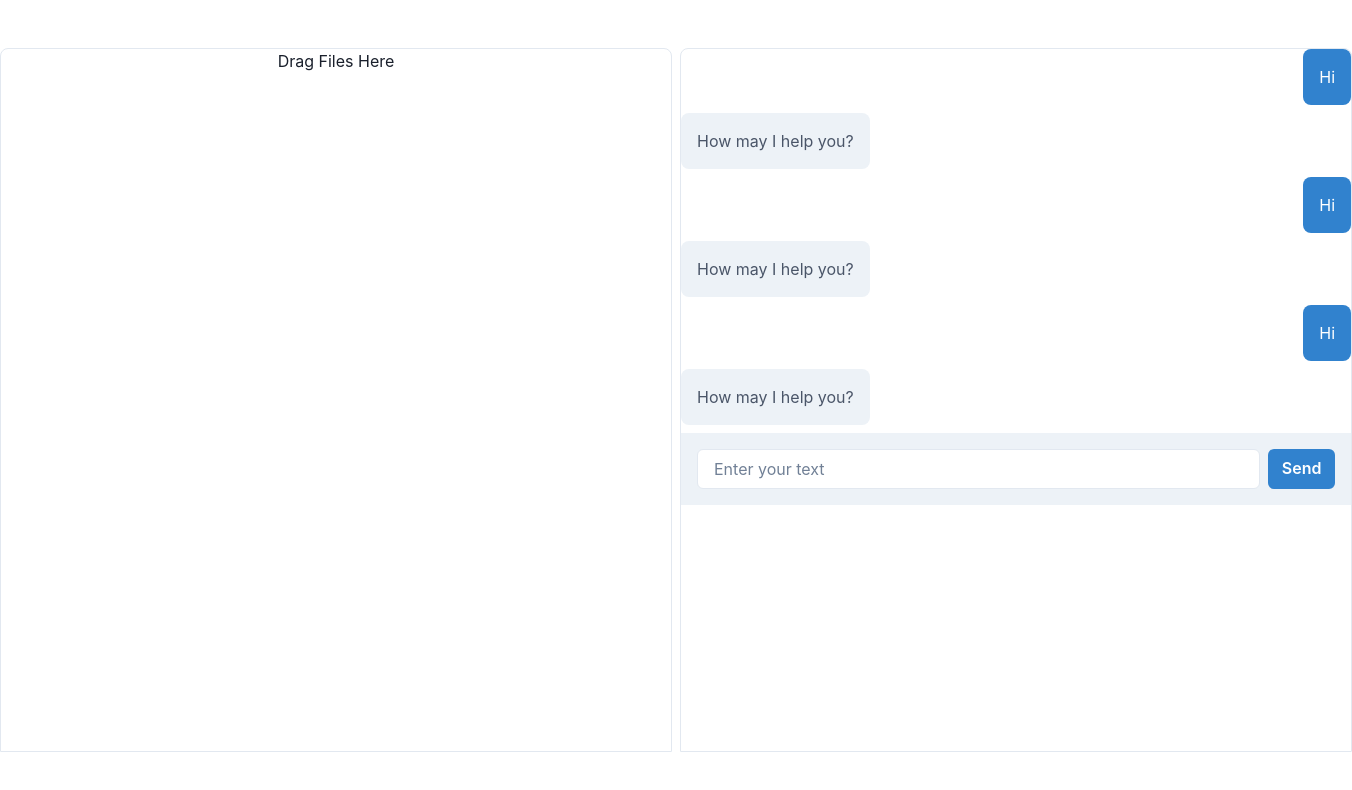
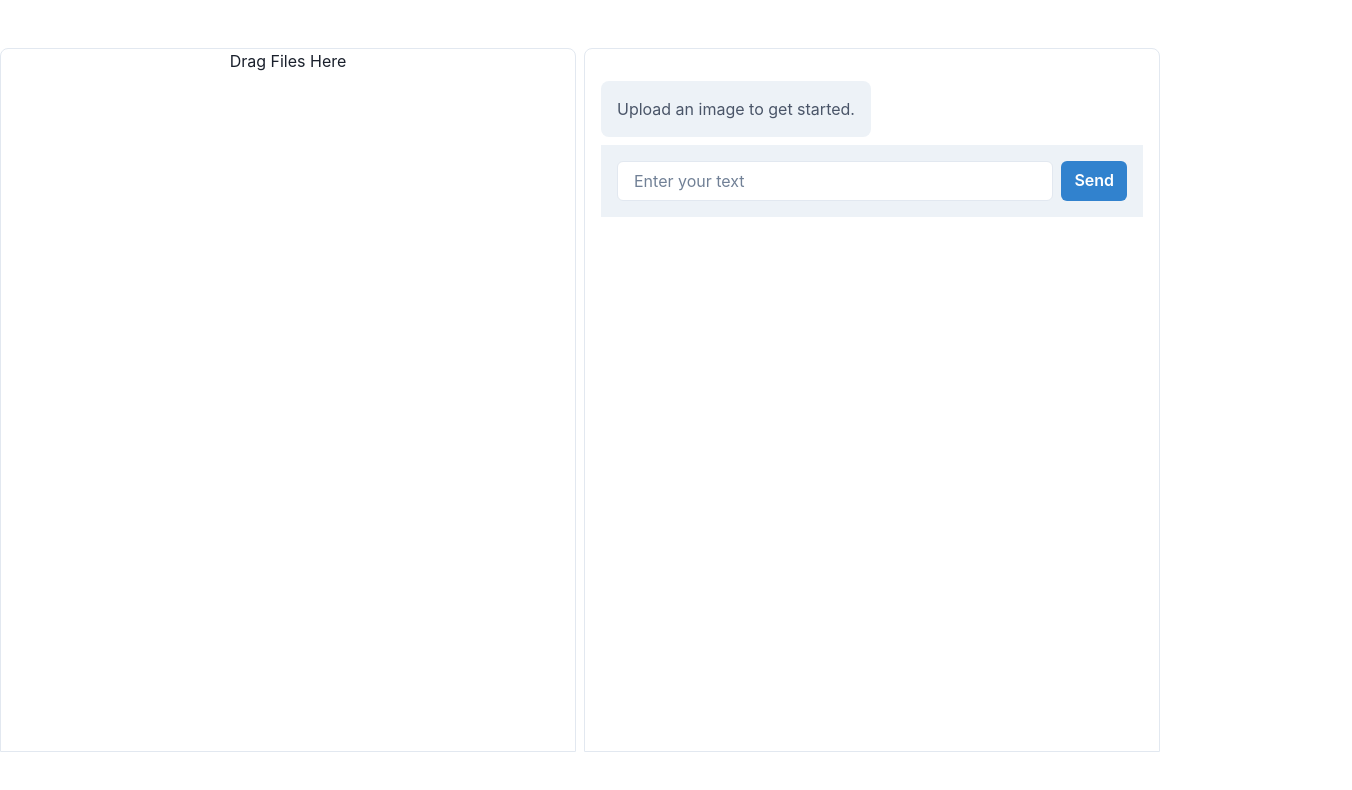
Before and after one commit to kylejshaffer/vqa-endpoint, a React (Create React App) app: page / in a window 1280 px wide. Shown: the top 790 px of the page, 1352 px wide, since content can reach past the window. Built offline with nearby package versions, Linux system fonts and the light colour scheme; what @gradio/client would draw is missing.

Commit message:
Fixing chat pane to add user/bot messages one by one.

```diff
--- a/src/App.js
+++ b/src/App.js
@@ -1,58 +1,22 @@
 import { Client } from "@gradio/client";
-import { useRef, useState } from 'react';
-import { Button, ChakraProvider, Flex, HStack, Input, VStack } from '@chakra-ui/react'
+import { ChakraProvider, Flex, HStack } from '@chakra-ui/react'
+import ChatPane from "./components/ChatPane";
 import Dropzone from "./components/DropZone";
 import { LMServiceContext } from "./context/LMServiceContext";
-import Message from "./components/Message";
 import './App.css';
 
 const lmApp = await Client.connect("openbmb/MiniCPM-V-2");
 
 function App() {
-  // const [result, setResult] = useState(null);
-  const userInput = useRef(null);
-
-  const getResponse = async () => {
-    if (!userInput.current.value) {
-      alert("You need to input some text!");
-    }
-    const response = await lmApp.predict("/respond", [
-        // "What object is in the input image?", // string  in 'Input text' Textbox component
-        userInput.current.value,
-        [], // undefined  in 'Chat with MiniCPM-V 2.0' Chatbot component
-        "Sampling", // string  in 'Decode Type' Radio component
-        3, // number (numeric value between 0 and 5) in 'Num Beams' Slider component
-        1.2, // number (numeric value between 0 and 3) in 'Repetition Penalty' Slider component
-        1.05, // number (numeric value between 0 and 3) in 'Repetition Penalty' Slider component
-        0.8, // number (numeric value between 0 and 1) in 'Top P' Slider component
-        100, // number (numeric value between 0 and 200) in 'Top K' Slider component
-        0.7, // number (numeric value between 0 and 2) in 'Temperature' Slider component
-    ]);
-    console.log(response.data[1][0][1]);
-  }
-
   return (
     <ChakraProvider>
       <LMServiceContext.Provider value={ lmApp }>
-      <Flex h="100vh" py={12}>
-        <HStack>
-          <VStack w="2xl" m="auto" h="full" borderWidth="1px" roundedTop="lg">
+        <Flex h="100vh" py={12} alignItems="auto">
+          <HStack>
             <Dropzone />
-          </VStack>
-          <VStack w="2xl" m="auto" h="full" borderWidth="1px" roundedTop="lg">
-            <Message text="Hi" actor="user" />
-            <Message text="How may I help you?" actor="bot" />
-            <Message text="Hi" actor="user" />
-            <Message text="How may I help you?" actor="bot" />
-            <Message text="Hi" actor="user" />
-            <Message text="How may I help you?" actor="bot" />
-            <HStack width="100%" p={4} bg="gray.100">
-              <Input bg="white" placeholder="Enter your text" ref={userInput} />
-              <Button colorScheme="blue" onClick={getResponse}>Send</Button>
-            </HStack>
-          </VStack>
-        </HStack>
-      </Flex>
+            <ChatPane />
+          </HStack>
+        </Flex>
       </LMServiceContext.Provider>
     </ChakraProvider>
   );
--- /dev/null
+++ b/src/components/ChatPane.js
@@ -0,0 +1,66 @@
+import { useContext, useRef, useState } from 'react';
+import { Button, Flex, HStack, Input, Spinner, VStack } from "@chakra-ui/react";
+import { LMServiceContext } from '../context/LMServiceContext';
+import Message from "./Message";
+
+function ChatPane() {
+    const userInput = useRef(null);
+    const [messageList, setMessageList] = useState([]);
+    const lmApp = useContext(LMServiceContext);
+
+    const getResponse = async () => {
+        if (!userInput.current.value) {
+          alert("You need to input some text!");
+        }
+        const userChat = userInput.current.value;
+        userInput.current.value = "";
+        setMessageList((prevList) => [...prevList, {agent: "user", text: userChat}]);
+        const response = await lmApp.predict("/respond", [
+            userChat,
+            [], // undefined  in 'Chat with MiniCPM-V 2.0' Chatbot component
+            "Sampling", // string  in 'Decode Type' Radio component
+            3, // number (numeric value between 0 and 5) in 'Num Beams' Slider component
+            1.2, // number (numeric value between 0 and 3) in 'Repetition Penalty' Slider component
+            1.05, // number (numeric value between 0 and 3) in 'Repetition Penalty' Slider component
+            0.8, // number (numeric value between 0 and 1) in 'Top P' Slider component
+            100, // number (numeric value between 0 and 200) in 'Top K' Slider component
+            0.7, // number (numeric value between 0 and 2) in 'Temperature' Slider component
+        ]);
+        const botResponse = response.data[1][0][1];
+        // const botResponse = "I am a chatbot.";
+        setMessageList((prevList) => [...prevList, {agent: "bot", text: botResponse}]);
+        console.log(messageList);
+      }
+
+    return (
+        <Flex w="xl" m="auto" h="full" borderWidth="1px" roundedTop="lg">
+            <VStack
+             px={4}
+             py={8}
+             overflow="auto"
+             flex={1}
+             css={{
+               '&::-webkit-scrollbar': {
+                 width: '4px',
+               },
+               '&::-webkit-scrollbar-track': {
+                 width: '6px',
+               },
+               '&::-webkit-scrollbar-thumb': {
+                 background: '#d5e3f7',
+                 borderRadius: '24px',
+               },
+             }}>
+                <Message text="Upload an image to get started." actor="bot" />
+                {messageList.length > 0 ? messageList.map((m) => <Message text={m.text} actor={m.agent}/>) : null}
+                <HStack width="100%" p={4} bg="gray.100">
+                    <Input bg="white" placeholder="Enter your text" ref={userInput} />
+                    {console.log(messageList.slice(-1))}
+                    {messageList.slice(-1).agent === "bot" ? <Spinner thickness='4px' speed='0.65s' emptyColor='gray.200' color='blue.500' size='xl'/> : <Button colorScheme="blue" onClick={getResponse}>Send</Button>}
+                </HStack>
+            </VStack>
+        </Flex>
+    )
+}
+
+export default ChatPane;
--- a/src/components/DropZone.js
+++ b/src/components/DropZone.js
@@ -1,6 +1,6 @@
 import React, { useCallback, useContext, useState } from 'react';
 import { useDropzone } from 'react-dropzone';
-import { Button, Image } from '@chakra-ui/react';
+import { Button, Image, VStack } from '@chakra-ui/react';
 import { LMServiceContext } from '../context/LMServiceContext';
 
 function FileDropzone() {
@@ -33,14 +33,14 @@ function FileDropzone() {
   const { getRootProps, getInputProps } = useDropzone({ onDrop });
 
   return (
-    <section>
+    <VStack w="xl" m="auto" h="full" borderWidth="1px" roundedTop="lg">
       <div {...getRootProps()}>
         <input {...getInputProps()}/>
         {files.length === 0 ? <p>Drag Files Here</p> : null}
       </div>
         {files.length > 0 ? <Button onClick={setupImage}>Upload Image</Button> : null}
-        {files.length > 0 ? <Image src={files[0].preview} width="60%" alt="input-image"/> : undefined}
-    </section>
+        {files.length > 0 ? <Image src={files[0].preview} width="60%" alt="input-image"/> : null}
+    </VStack>
   );
 }
 
--- a/src/components/Message.js
+++ b/src/components/Message.js
@@ -1,6 +1,6 @@
 import { Flex, Text } from '@chakra-ui/react';
 
-const Message = (props) => {
+function Message(props) {
     return (
       <Flex
         p={4}
```
